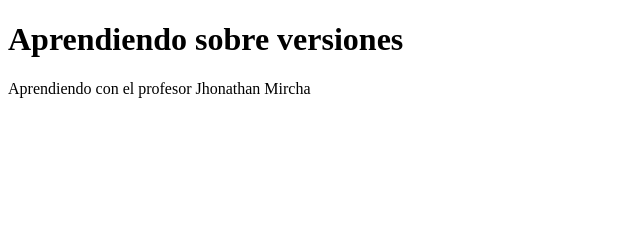
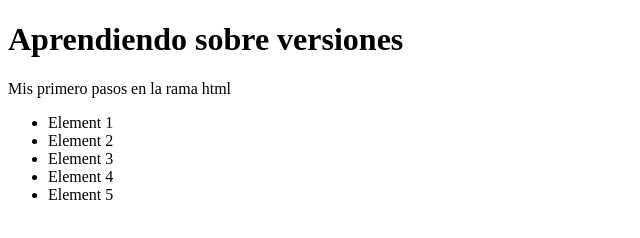
Before and after one commit to joalcojose/peru-git-piura, a plain HTML site: page index.html in a window 1280 px wide. Shown: the whole page, without its empty margins (0-640 px from the left). Drawn offline with Linux system fonts and the light colour scheme.

Commit message:
agregando index.js a index.html

```diff
--- a/index.html
+++ b/index.html
@@ -7,7 +7,15 @@
 </head>
 <body>
     <h1>Aprendiendo sobre versiones</h1>
-    <p>Aprendiendo con el profesor Jhonathan Mircha</p>
+    <p>Mis primero pasos en la rama html</p>
+    <ul>
+        <li>Element 1</li>
+        <li>Element 2</li>
+        <li>Element 3</li>
+        <li>Element 4</li>
+        <li>Element 5</li>
+    </ul>
+ <script src="index.js" ></script>
 
 </body>
 </html>
```
